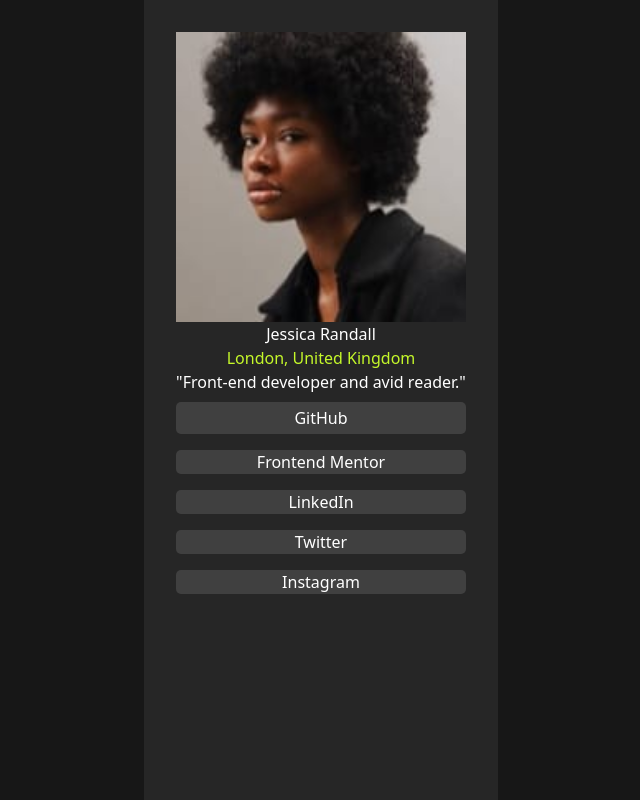
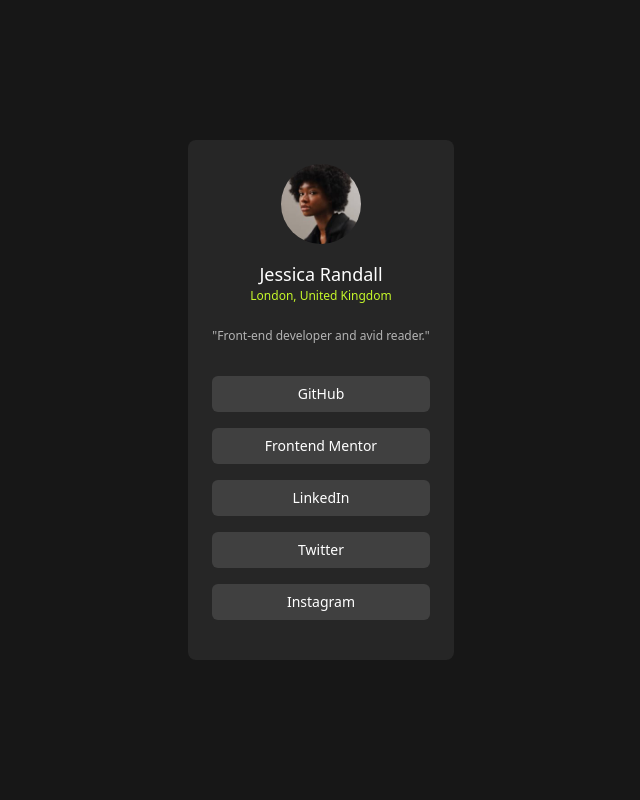
Before and after one commit to TavionK/frontend-mentor, a plain HTML site: page social-links-profile/index.html in a window 1280 px wide. Shown: the whole page, without its empty margins (319-959 px from the left). Drawn offline with nearby package versions, Linux system fonts and the light colour scheme.

Commit message:
update social profile card layout and styles; refine spacing, typography, and hover effects; add .gitignore with design file exclusions

```diff
--- a/social-links-profile/index.html
+++ b/social-links-profile/index.html
@@ -13,20 +13,45 @@
 
     <title>Frontend Mentor | Social links profile</title>
   </head>
-  <body class="bg-neutral-900 flex justify-center align-center h-screen">
-    <div class="bg-neutral-800 flex flex-col align-center text-center p-[2rem]">
+  <body class="bg-neutral-900 flex justify-center items-center h-screen">
+    <div
+      class="rounded-lg w-sm bg-neutral-800 flex flex-col align-center items-center text-center p-6"
+    >
       <img
         src="assets/images/avatar-jessica.jpeg"
         alt="Profile picture of Jessica"
+        class="rounded-full mb-4 h-20 w-20"
       />
-      <h1 class="text-white">Jessica Randall</h1>
-      <p class="text-[hsl(75,94%,57%)]">London, United Kingdom</p>
-      <p class="text-white mb-2">"Front-end developer and avid reader."</p>
-      <a class="text-white bg-neutral-700 mb-[1rem] rounded-[5px] px-1 py-1" href="#">GitHub</a>
-      <a class="text-white bg-neutral-700 mb-[1rem] rounded-[5px] px-" href="#">Frontend Mentor</a>
-      <a class="text-white bg-neutral-700 mb-[1rem] rounded-[5px] px-" href="#">LinkedIn</a>
-      <a class="text-white bg-neutral-700 mb-[1rem] rounded-[5px] px-" href="#">Twitter</a>
-      <a class="text-white bg-neutral-700 mb-[1rem] rounded-[5px] px-" href="#">Instagram</a>
+      <h1 class="text-lg text-white">Jessica Randall</h1>
+      <p class="text-xs text-[hsl(75,94%,57%)] mb-6">London, United Kingdom</p>
+      <p class="text-nowrap text-[hsl(0,0,70)] mb-8 text-xs">
+        "Front-end developer and avid reader."
+      </p>
+      <a
+        class="py-2 text-sm w-full text-white bg-neutral-700 mb-[1rem] rounded-md hover:bg-[hsl(75,94,57%)] hover:text-black focus:bg-[hsl(75,94%,57%)] focus:text-black"
+        href="#"
+        >GitHub</a
+      >
+      <a
+        class="py-2 text-sm w-full text-white bg-neutral-700 mb-[1rem] rounded-md hover:bg-[hsl(75,94%,57%)] hover:text-black focus:bg-[hsl(75,94%,57%)] focus:text-black"
+        href="#"
+        >Frontend Mentor</a
+      >
+      <a
+        class="py-2 text-sm w-full text-white bg-neutral-700 mb-[1rem] rounded-md hover:bg-[hsl(75,94%,57%)] hover:text-black focus:bg-[hsl(75,94%,57%)] focus:text-black"
+        href="#"
+        >LinkedIn</a
+      >
+      <a
+        class="py-2 text-sm w-full text-white bg-neutral-700 mb-[1rem] rounded-md hover:bg-[hsl(75,94%,57%)] hover:text-black focus:bg-[hsl(75,94%,57%)] focus:text-black"
+        href="#"
+        >Twitter</a
+      >
+      <a
+        class="py-2 text-sm w-full text-white bg-neutral-700 mb-[1rem] rounded-md hover:bg-[hsl(75,94%,57%)] hover:text-black focus:bg-[hsl(75,94%,57%)] focus:text-black"
+        href="#"
+        >Instagram</a
+      >
     </div>
   </body>
 </html>
```
Also changed, not shown: social-links-profile/style.css (added), 1 other file.
